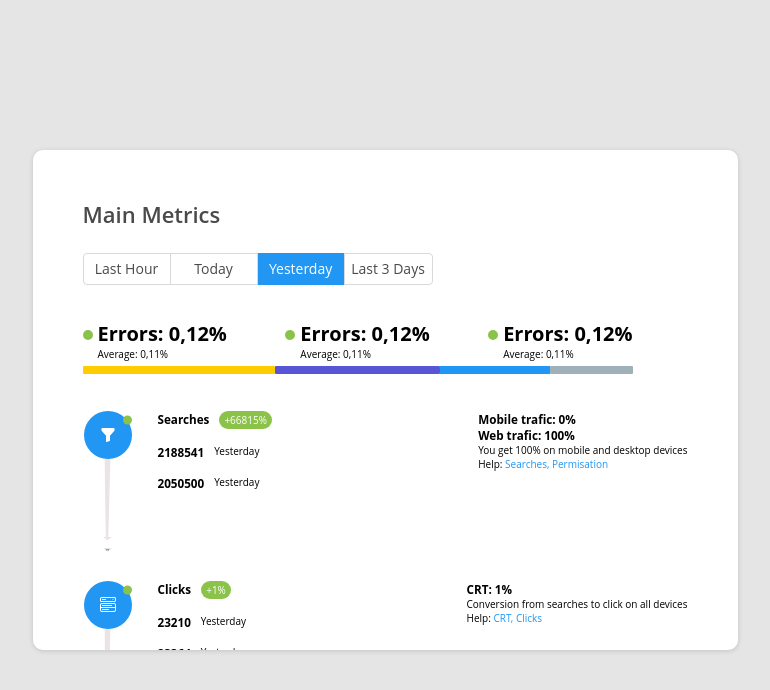
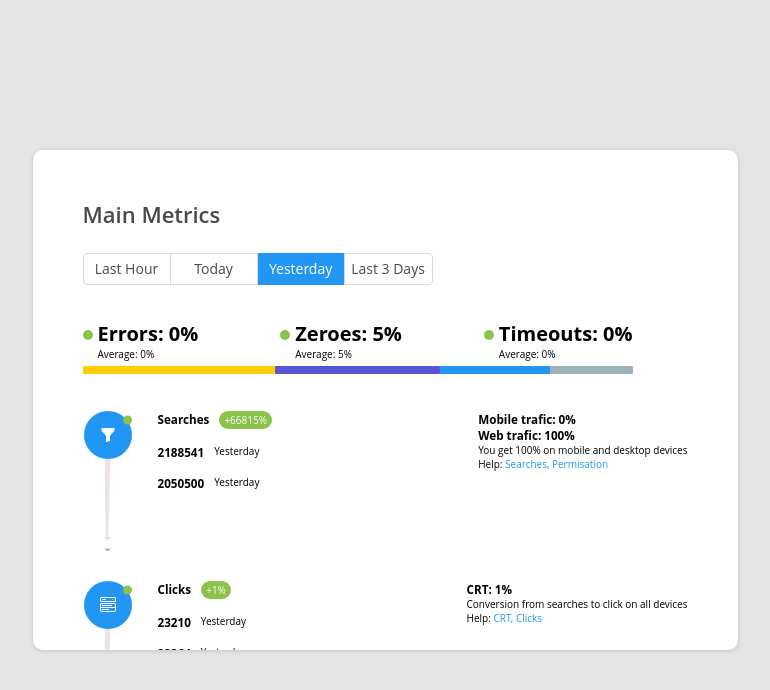
Before and after one commit to Onosgb/onoriode-godbless-cryto-test, a React (Create React App) app: page / in a window 1280 px wide. Shown: the top 690 px of the page, without its empty margins (255-1025 px from the left). Built offline with nearby package versions, Linux system fonts and the light colour scheme.

Commit message:
Errors, zeroes, timeouts with averages display

```diff
--- a/src/components/Analysis.tsx
+++ b/src/components/Analysis.tsx
@@ -1,17 +1,25 @@
+import { round } from "../utils/utils";
 
-const  Analysis: React.FC = () => {
+const Analysis: React.FC<{ errors: number; avg: number; title: string }> = ({
+  errors,
+  avg,
+  title,
+}) => {
   return (
     <div className="contents__analysis__pointer">
-                        <div className="contents__analysis__pointer__container">
-                            <div className="contents__analysis__pointer__container__circle">
-                            </div>
-                        </div>
-                        <div className="contents__analysis____pointer__percentage">
-                            <h1 className="contents__analysis____pointer__title">Errors: 0,12%</h1>
-                            <p className="contents__analysis____pointer__subtitle">Average: 0,11%</p>
-                        </div>
-                    </div>
-  )
-}
+      <div className="contents__analysis__pointer__container">
+        <div className="contents__analysis__pointer__container__circle"></div>
+      </div>
+      <div className="contents__analysis____pointer__percentage">
+        <h1 className="contents__analysis____pointer__title">
+          {title}: {round(errors)}%
+        </h1>
+        <p className="contents__analysis____pointer__subtitle">
+          Average: {round(avg)}%
+        </p>
+      </div>
+    </div>
+  );
+};
 
-export default Analysis
+export default Analysis;
--- a/src/pages/Dashboard.tsx
+++ b/src/pages/Dashboard.tsx
@@ -71,9 +71,27 @@ const Dashboard = () => {
         <Hours timer={selectTime} />
         <div className="contents">
           <div className="contents__analysis">
-            <Analysis />
-            <Analysis />
-            <Analysis />
+            <Analysis
+              title="Errors"
+              errors={data?.errors_yesterday ? data.errors_yesterday : 0}
+              avg={Math.floor(
+                data?.errors_yesterday ? data.errors_yesterday : 0
+              )}
+            />
+            <Analysis
+              title="Zeroes"
+              errors={data?.zeroes_yesterday ? data.zeroes_yesterday : 0}
+              avg={Math.floor(
+                data?.zeroes_yesterday ? data?.zeroes_yesterday : 0
+              )}
+            />
+            <Analysis
+              title="Timeouts"
+              errors={data?.timeout_yesterday ? data.timeout_yesterday : 0}
+              avg={Math.floor(
+                data?.timeout_yesterday ? data?.timeout_yesterday : 0
+              )}
+            />
           </div>
           <div className="progress">
             <Progress className="progress__warning" percentage="35%" />
```
